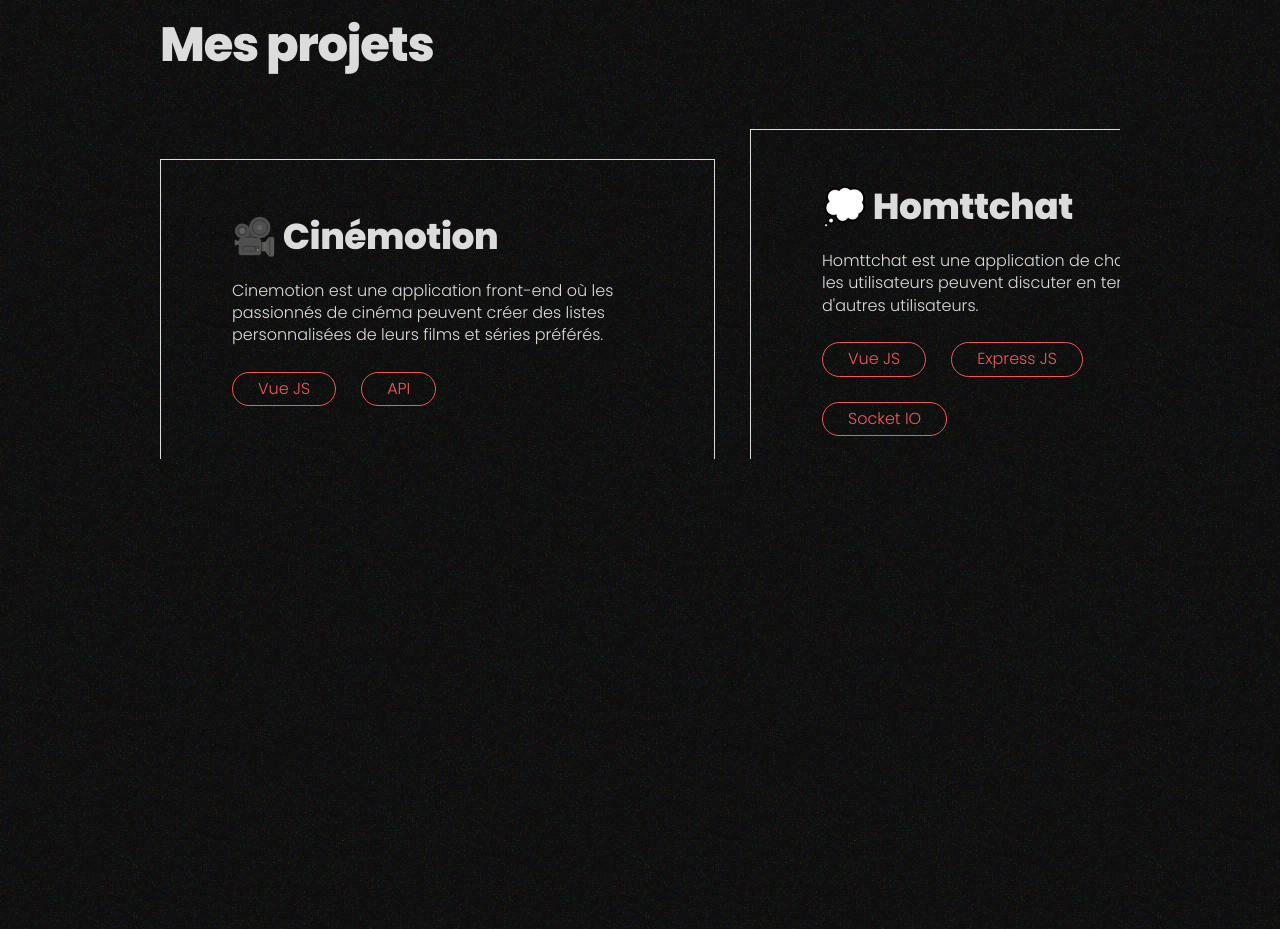
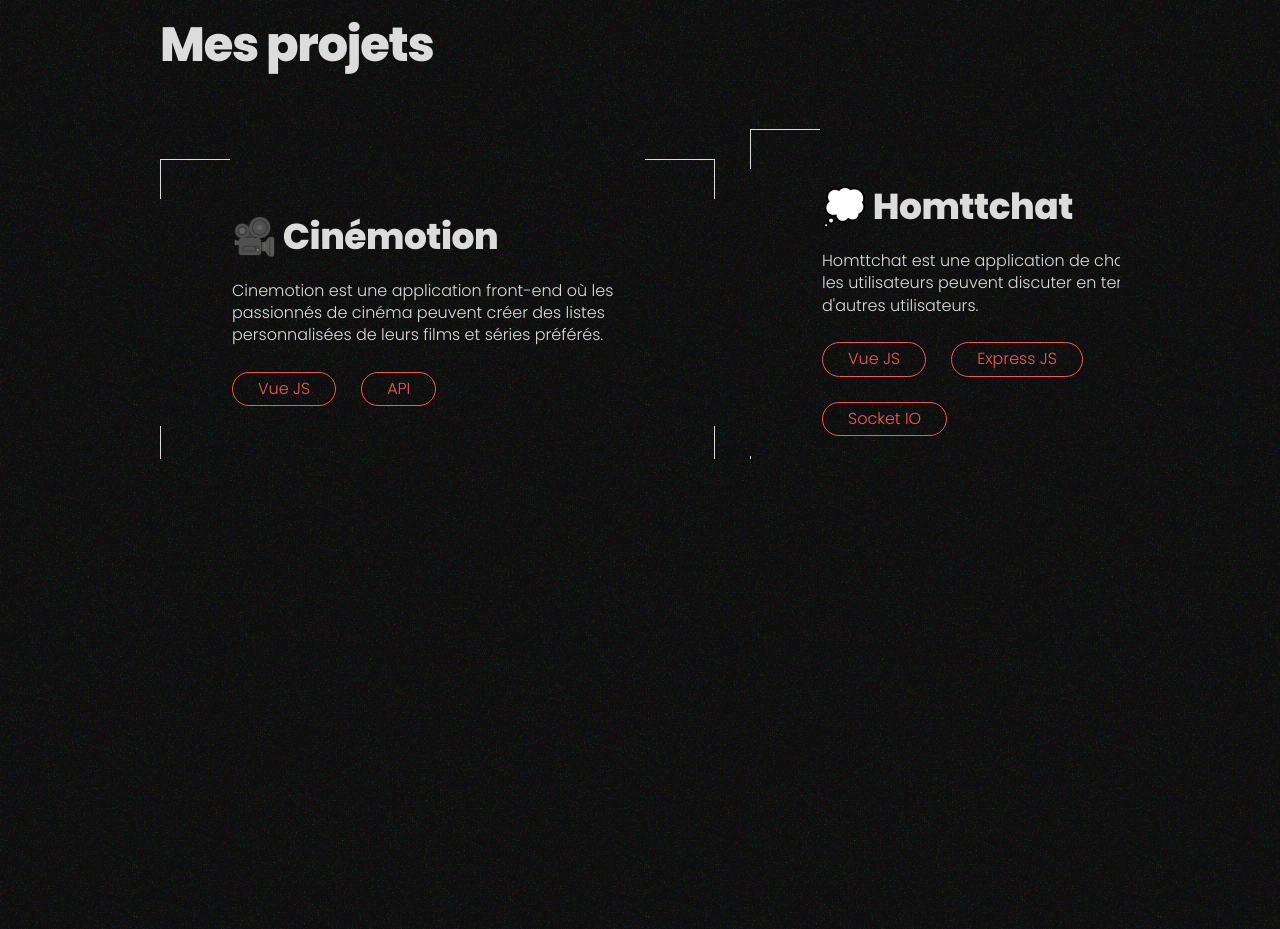
Before and after one commit to Ruben-DC/portfolio-v2, a Vue app: page / in a window 1280 px wide. Shown: the part 1760-2689 px from the top of the page. Built offline with nearby package versions, Linux system fonts and the light colour scheme.

Commit message:
Refactored ProjectCard.vue component to add class "project-card" to CoolBorders component.

```diff
--- a/src/components/ProjectCard.vue
+++ b/src/components/ProjectCard.vue
@@ -13,7 +13,7 @@
 
 <template>
 	<div class="project__wrapper">
-		<CoolBorders>
+		<CoolBorders class="project-card">
 			<div class="project__content">
 				<h3 class="project__title">
 					<a class="project__title__link" :href="props.url">
```
